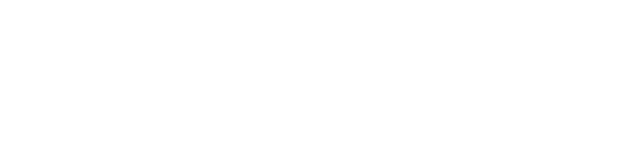
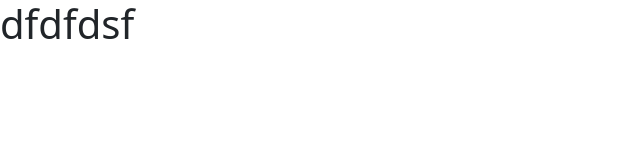
Before and after one commit to truc2203/capstone_bootstrap, a plain HTML site: page index.html in a window 1280 px wide. Shown: the whole page, without its empty margins (0-640 px from the left). Drawn offline with nearby package versions, Linux system fonts and the light colour scheme.

Commit message:
test branch

```diff
--- a/index.html
+++ b/index.html
@@ -21,8 +21,9 @@
     <link rel="stylesheet" href="./css/style.css" />
   </head>
   <body>
-    <header></header>
-
+    <header>
+      <h1>dfdfdsf</h1>
+    </header>
     <footer></footer>
 
     <script
```
